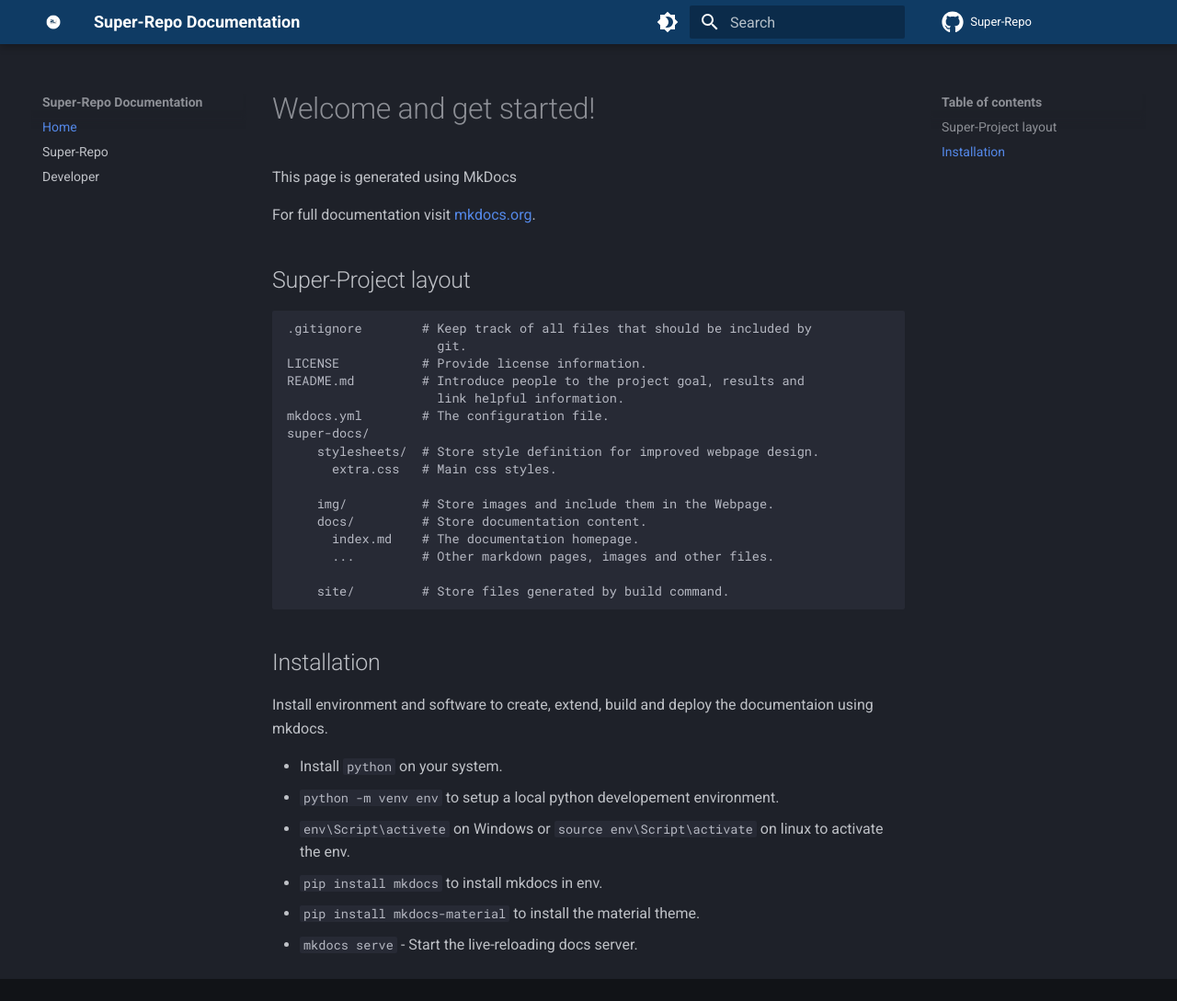
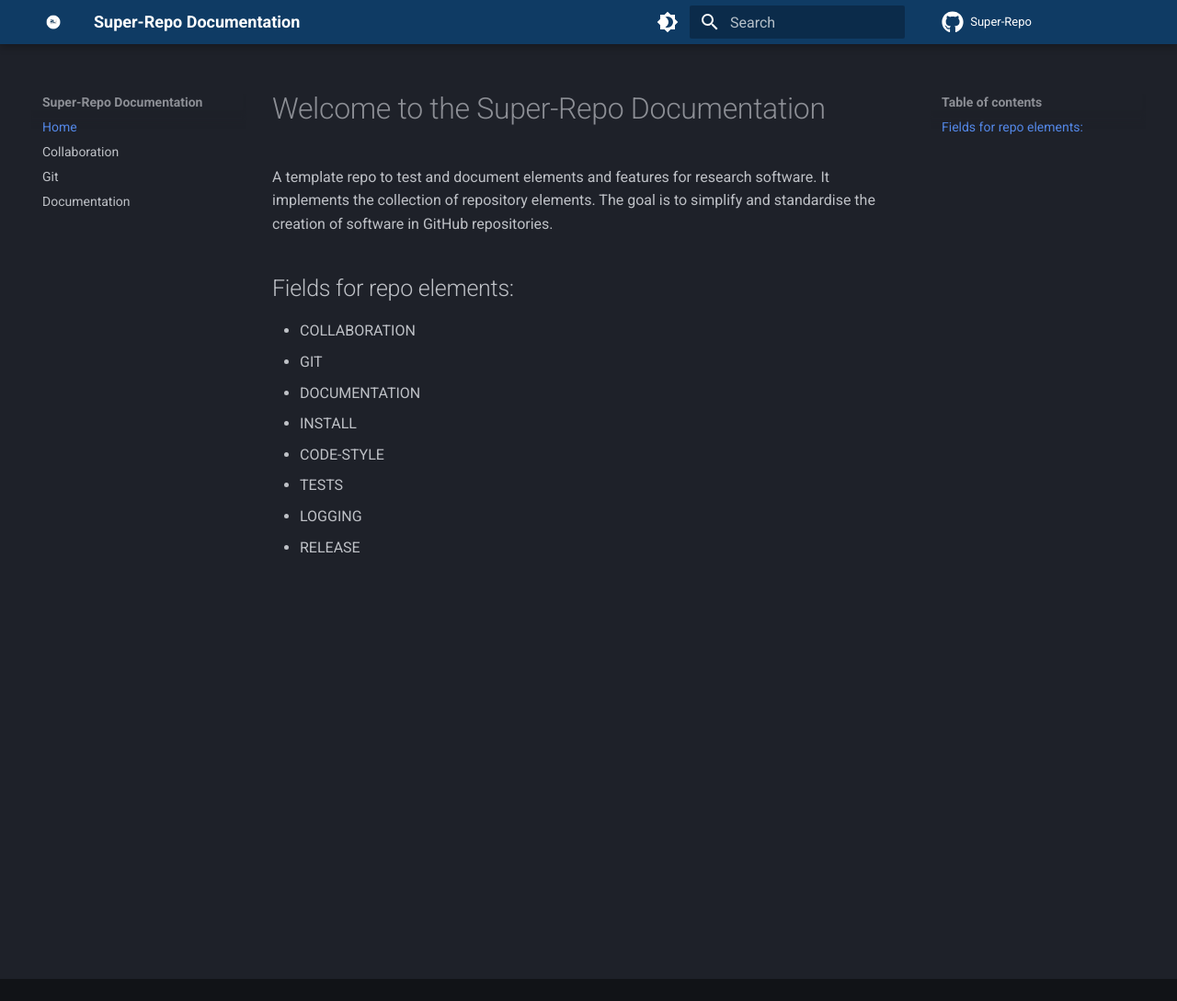
Before and after one commit to rl-institut/super-repo, an MkDocs documentation site: the page built from docs/index.md, in a window 1280 px wide and 1089 px high. Shown: the whole window at 92% size. Built offline with MkDocs 1.6.1 and Material for MkDocs 9.7.7, drawn with Linux system fonts in a browser that asks for light colours; comment, search, counter and statistics services are not loaded.

Commit message:
Restructure and update documentation #4

```diff
--- a/docs/index.md
+++ b/docs/index.md
@@ -4,41 +4,19 @@
 
 ---
 
-# Welcome and get started!
+# Welcome to the Super-Repo Documentation
 
-This page is generated using MkDocs
+A template repo to test and document elements and features for research software.
+It implements the collection of repository elements.
+The goal is to simplify and standardise the creation of software in GitHub repositories.
 
-For full documentation visit [mkdocs.org](https://www.mkdocs.org).
+## Fields for repo elements:
 
-## Super-Project layout
-
-    .gitignore        # Keep track of all files that should be included by
-                        git.
-    LICENSE           # Provide license information.
-    README.md         # Introduce people to the project goal, results and
-                        link helpful information.
-    mkdocs.yml        # The configuration file.
-    super-docs/
-        stylesheets/  # Store style definition for improved webpage design.
-          extra.css   # Main css styles.
-
-        img/          # Store images and include them in the Webpage.
-        docs/         # Store documentation content.
-          index.md    # The documentation homepage.
-          ...         # Other markdown pages, images and other files.
-
-        site/         # Store files generated by build command.
-
-
-## Installation
-
-Install environment and software to create, extend, build and deploy the
-documentaion using mkdocs.
-
-* Install `python` on your system.
-* `python -m venv env` to setup a local python developement environment.
-* `env\Script\activete` on Windows or `source env\Script\activate` on linux
-  to activate the env.
-* `pip install mkdocs` to install mkdocs in env.
-* `pip install mkdocs-material` to install the material theme.
-* `mkdocs serve` - Start the live-reloading docs server.
+- COLLABORATION
+- GIT
+- DOCUMENTATION
+- INSTALL
+- CODE-STYLE
+- TESTS
+- LOGGING
+- RELEASE
--- a/mkdocs.yml
+++ b/mkdocs.yml
@@ -4,8 +4,10 @@
 repo_name: Super-Repo
 nav:
   - Home: index.md
-  - Super-Repo: field_git.md
-  - Developer: field_collaboration.md
+  - Collaboration: field_collaboration.md
+  - Git: field_git.md
+  - Documentation: field_documentation.md
+
 theme:
   name: material
   logo: img/logo_rli_small.png
@@ -26,9 +28,5 @@
 extra:
   generator: false
 
-
-
 extra_css:
   - css/extra.css
-
-    # primary: "#1F567D"
```
Also changed, not shown: docs/field_collaboration.md (+7 -13 lines), docs/field_documentation.md (added, +17 -0 lines), docs/field_git.md (+6 -6 lines).
